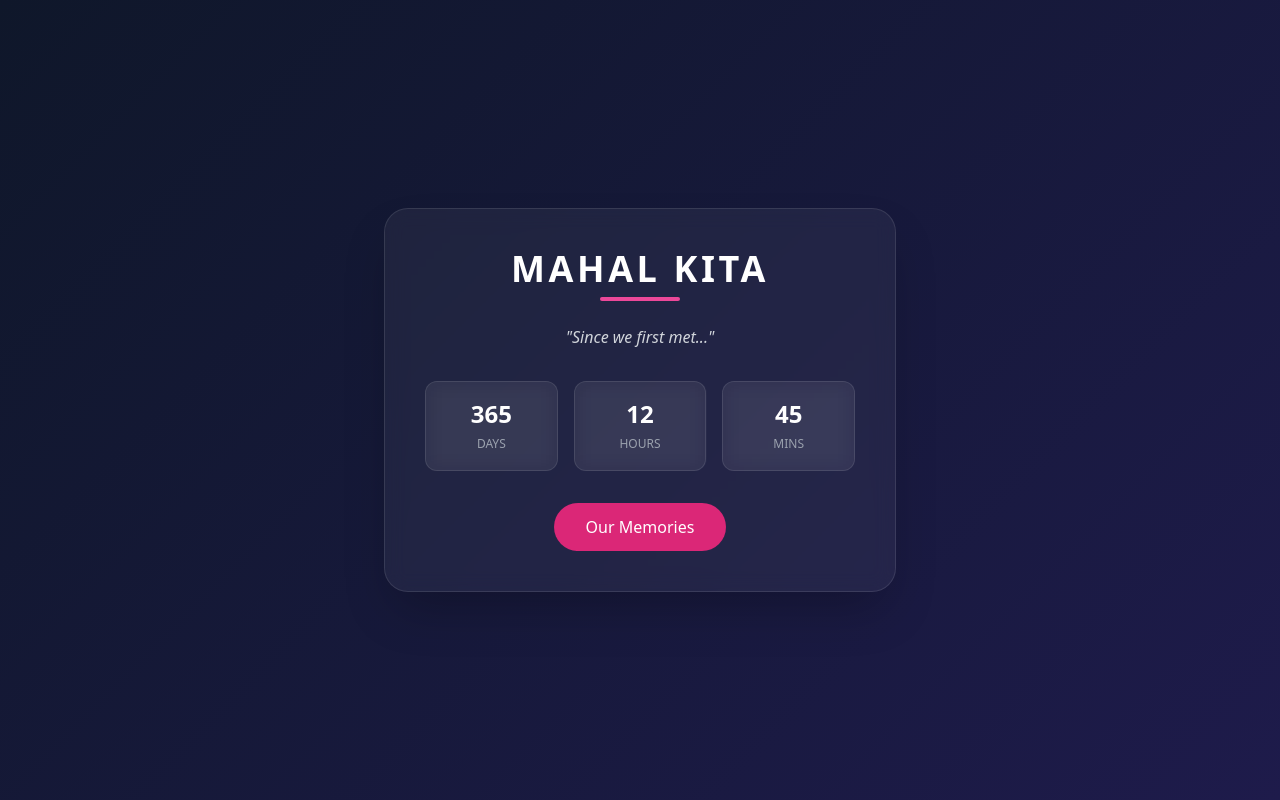
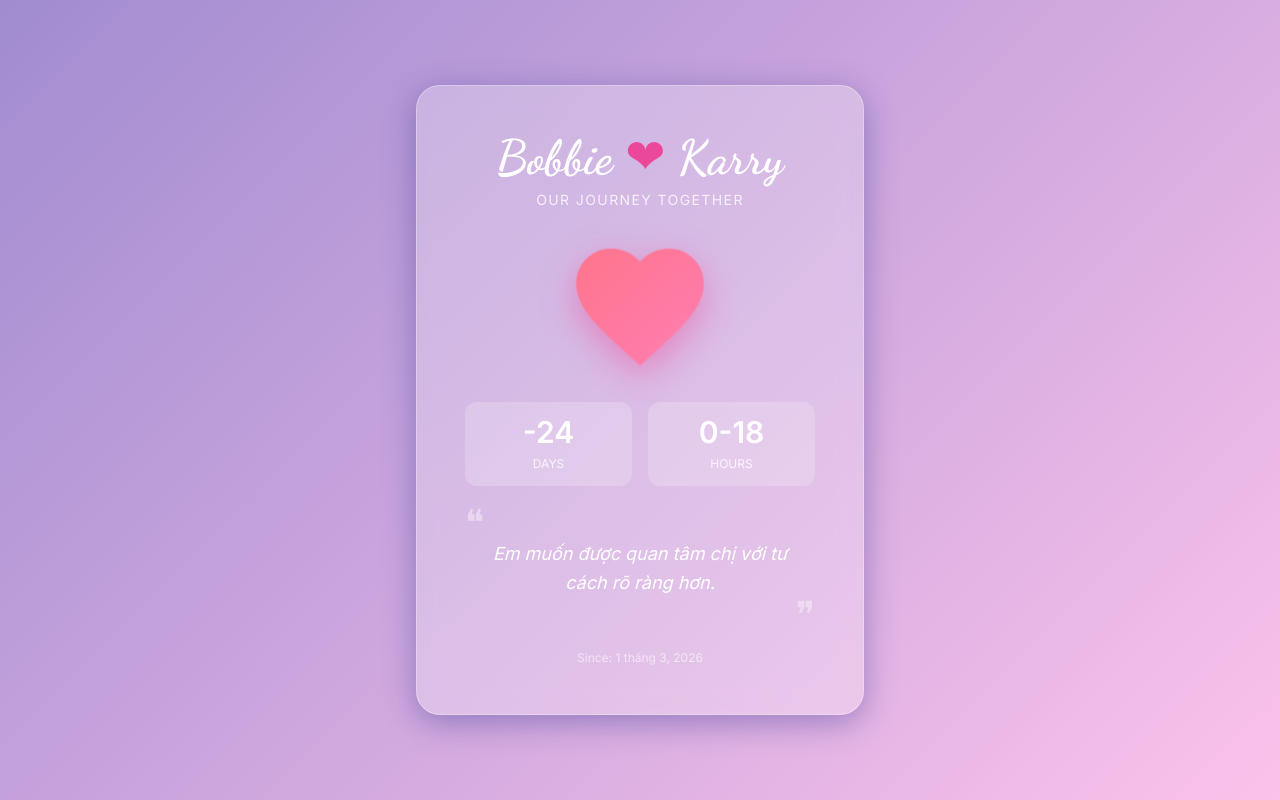
Before and after one commit to BobbieTun/MeAndHer, a plain HTML site: page index.html in a window 1280 px wide. Drawn offline with nearby package versions, Linux system fonts and the light colour scheme.

Commit message:
Update index.html

```diff
--- a/index.html
+++ b/index.html
@@ -2,37 +2,140 @@
 <html lang="vi">
 <head>
     <meta charset="UTF-8">
+    <meta name="viewport" content="width=device-width, initial-scale=1.0">
+    <title>Bobbie ❤️ Karry</title>
     <script src="https://cdn.tailwindcss.com"></script>
+    <link href="https://fonts.googleapis.com/css2?family=Dancing+Script:wght@700&family=Inter:wght@300;400;600&display=swap" rel="stylesheet">
     <style>
-        body { background: linear-gradient(135deg, #0f172a, #1e1b4b); }
-        .glass { background: rgba(255, 255, 255, 0.05); backdrop-filter: blur(10px); border: 1px solid rgba(255, 255, 255, 0.1); }
+
+        body {
+            background: linear-gradient(135deg, #a18cd1 0%, #fbc2eb 100%);
+            font-family: 'Inter', sans-serif;
+        }
+        .glass-card {
+            background: rgba(255, 255, 255, 0.25);
+            backdrop-filter: blur(12px);
+            -webkit-backdrop-filter: blur(12px);
+            border: 1px solid rgba(255, 255, 255, 0.3);
+            box-shadow: 0 8px 32px 0 rgba(31, 38, 135, 0.37);
+        }
+        @keyframes heartbeat {
+            0% { transform: scale(1); }
+            14% { transform: scale(1.3); }
+            28% { transform: scale(1); }
+            42% { transform: scale(1.3); }
+            70% { transform: scale(1); }
+        }
+        .heart-3d {
+            animation: heartbeat 1.5s infinite;
+            filter: drop-shadow(0 10px 15px rgba(255, 0, 100, 0.3));
+        }
+        .romantic-font {
+            font-family: 'Dancing Script', cursive;
+        }
+        #daily-quote {
+            transition: opacity 1s ease-in-out;
+        }
     </style>
 </head>
-<body class="min-h-screen flex items-center justify-center text-white">
-    <div class="glass p-10 rounded-3xl shadow-2xl text-center max-w-lg w-full">
-        <h1 class="text-4xl font-bold mb-2 tracking-widest uppercase">Mahal Kita</h1>
-        <div class="h-1 w-20 bg-pink-500 mx-auto mb-6 rounded-full"></div>
+<body class="h-screen flex items-center justify-center overflow-hidden">
 
-        <p class="text-gray-300 italic mb-8">"Since we first met..."</p>
+    <div class="glass-card p-8 md:p-12 rounded-3xl text-center max-w-md w-full mx-4 transform transition hover:scale-105 duration-500">
 
-        <div class="grid grid-cols-3 gap-4 mb-8">
-            <div class="glass p-4 rounded-xl">
-                <span class="block text-2xl font-bold">365</span>
-                <span class="text-xs uppercase text-gray-400">Days</span>
+        <h1 class="text-4xl md:text-5xl font-bold text-white mb-2 romantic-font">
+            Bobbie <span class="text-pink-500">❤</span> Karry
+        </h1>
+        <p class="text-white/80 text-sm tracking-widest uppercase mb-8">Our Journey Together</p>
+
+        <div class="flex justify-center mb-8">
+            <svg class="heart-3d w-32 h-32 text-pink-500 fill-current" viewBox="0 0 24 24">
+                <defs>
+                    <linearGradient id="heartGradient" x1="0%" y1="0%" x2="100%" y2="100%">
+                        <stop offset="0%" style="stop-color:#ff758c;stop-opacity:1" />
+                        <stop offset="100%" style="stop-color:#ff7eb3;stop-opacity:1" />
+                    </linearGradient>
+                </defs>
+                <path fill="url(#heartGradient)" d="M12 21.35l-1.45-1.32C5.4 15.36 2 12.28 2 8.5 2 5.42 4.42 3 7.5 3c1.74 0 3.41.81 4.5 2.09C13.09 3.81 14.76 3 16.5 3 19.58 3 22 5.42 22 8.5c0 3.78-3.4 6.86-8.55 11.54L12 21.35z"/>
+            </svg>
+        </div>
+
+        <div class="grid grid-cols-2 gap-4 mb-8 text-white">
+            <div class="bg-white/20 rounded-xl p-3">
+                <span id="days" class="block text-3xl font-bold">0</span>
+                <span class="text-xs uppercase opacity-80">Days</span>
             </div>
-            <div class="glass p-4 rounded-xl">
-                <span class="block text-2xl font-bold">12</span>
-                <span class="text-xs uppercase text-gray-400">Hours</span>
-            </div>
-            <div class="glass p-4 rounded-xl">
-                <span class="block text-2xl font-bold">45</span>
-                <span class="text-xs uppercase text-gray-400">Mins</span>
+            <div class="bg-white/20 rounded-xl p-3">
+                <span id="hours" class="block text-3xl font-bold">0</span>
+                <span class="text-xs uppercase opacity-80">Hours</span>
             </div>
         </div>
 
-        <button class="bg-pink-600 hover:bg-pink-700 text-white px-8 py-3 rounded-full transition-all duration-300 transform hover:scale-105">
-            Our Memories
-        </button>
+        <div class="relative">
+            <div class="absolute -top-4 left-0 text-4xl text-white/40">❝</div>
+            <p id="daily-quote" class="text-white text-lg italic px-4 leading-relaxed min-h-[100px] flex items-center justify-center">
+                Đang tải lời yêu thương...
+            </p>
+            <div class="absolute -bottom-4 right-0 text-4xl text-white/40">❞</div>
+        </div>
+
+        <p class="mt-8 text-white/60 text-xs">Since: <span id="start-date-display">...</span></p>
     </div>
+
+    <script>
+
+
+        const yourStartDate = new Date("2026-03-01T00:00:00");
+        const options = { year: 'numeric', month: 'long', day: 'numeric' };
+        document.getElementById('start-date-display').innerText = yourStartDate.toLocaleDateString('vi-VN', options);
+        const quotes = [
+            "Em thích chị và muốn tìm hiểu chị một cách nghiêm túc, rõ ràng.",
+            "Em không muốn mập mờ. Em muốn ở bên chị với tư cách là người yêu.",
+            "Tình cảm em dành cho chị là thật và em muốn bước vào một mối quan hệ nghiêm túc.",
+            "Em nghĩ đã đến lúc em nói rõ: em thích chị và muốn gắn bó lâu dài.",
+            "Em không nói cho vui. Em thích chị và muốn một mối quan hệ đàng hoàng.",
+            "Em muốn ở bên chị không phải nhất thời, mà là nghiêm túc.",
+            "Em chọn nói thẳng vì em coi trọng chị và mối quan hệ này.",
+            "Dù em nhỏ hơn chị, nhưng suy nghĩ của em về mối quan hệ này rất nghiêm túc.",
+            "Tuổi tác có thể khác, nhưng cảm xúc của em thì rất rõ ràng.",
+            "Em không hứa những điều xa vời, chỉ hứa sẽ nghiêm túc với chị.",
+            "Em biết mình muốn gì, và người đó là chị.",
+            "Em có thể chưa hoàn hảo, nhưng em nghiêm túc khi nói em thích chị.",
+            "Em muốn chứng minh bằng hành động, không chỉ bằng lời nói.",
+            "Em chọn nói điều này vì em xác định rõ cảm xúc của mình.",
+            "Ở bên chị, em muốn nhiều hơn một mối quan hệ bình thường.",
+            "Em thấy thoải mái và muốn gắn bó lâu dài khi ở cạnh chị.",
+            "Em thích cách chị bước vào cuộc sống của em một cách rất tự nhiên.",
+            "Em không muốn giữ cảm xúc này trong lòng nữa.",
+            "Càng ở gần chị, em càng chắc chắn về điều mình muốn.",
+            "Em trân trọng chị và muốn xây dựng mối quan hệ nghiêm túc.",
+            "Em muốn được quan tâm chị với tư cách rõ ràng hơn.",
+            "Em thích chị. Nghiêm túc.",
+            "Em muốn chị là người yêu của em.",
+            "Em không muốn mập mờ nữa.",
+            "Em muốn đi cùng chị lâu dài.",
+            "Em xác định mối quan hệ này.",
+            "Em nói điều này với sự tôn trọng và nghiêm túc.",
+            "Em thích chị và muốn chị biết điều đó rõ ràng.",
+            "Em chọn chị, không phải vì cảm xúc nhất thời.",
+            "Nếu chị cho phép, em muốn ở bên chị lâu dài."
+        ];
+
+        function showRandomQuote() {
+            const randomIndex = Math.floor(Math.random() * quotes.length);
+            const quoteElement = document.getElementById('daily-quote');
+            quoteElement.innerText = quotes[randomIndex];
+        }
+        function updateTimer() {
+            const now = new Date();
+            const diff = now - yourStartDate;
+            const days = Math.floor(diff / (1000 * 60 * 60 * 24));
+            const hours = Math.floor((diff / (1000 * 60 * 60)) % 24);
+            document.getElementById('days').innerText = days;
+            document.getElementById('hours').innerText = hours < 10 ? '0' + hours : hours;
+        }
+        setInterval(updateTimer, 1000);
+        updateTimer();
+        showRandomQuote();
+    </script>
 </body>
 </html>
```
